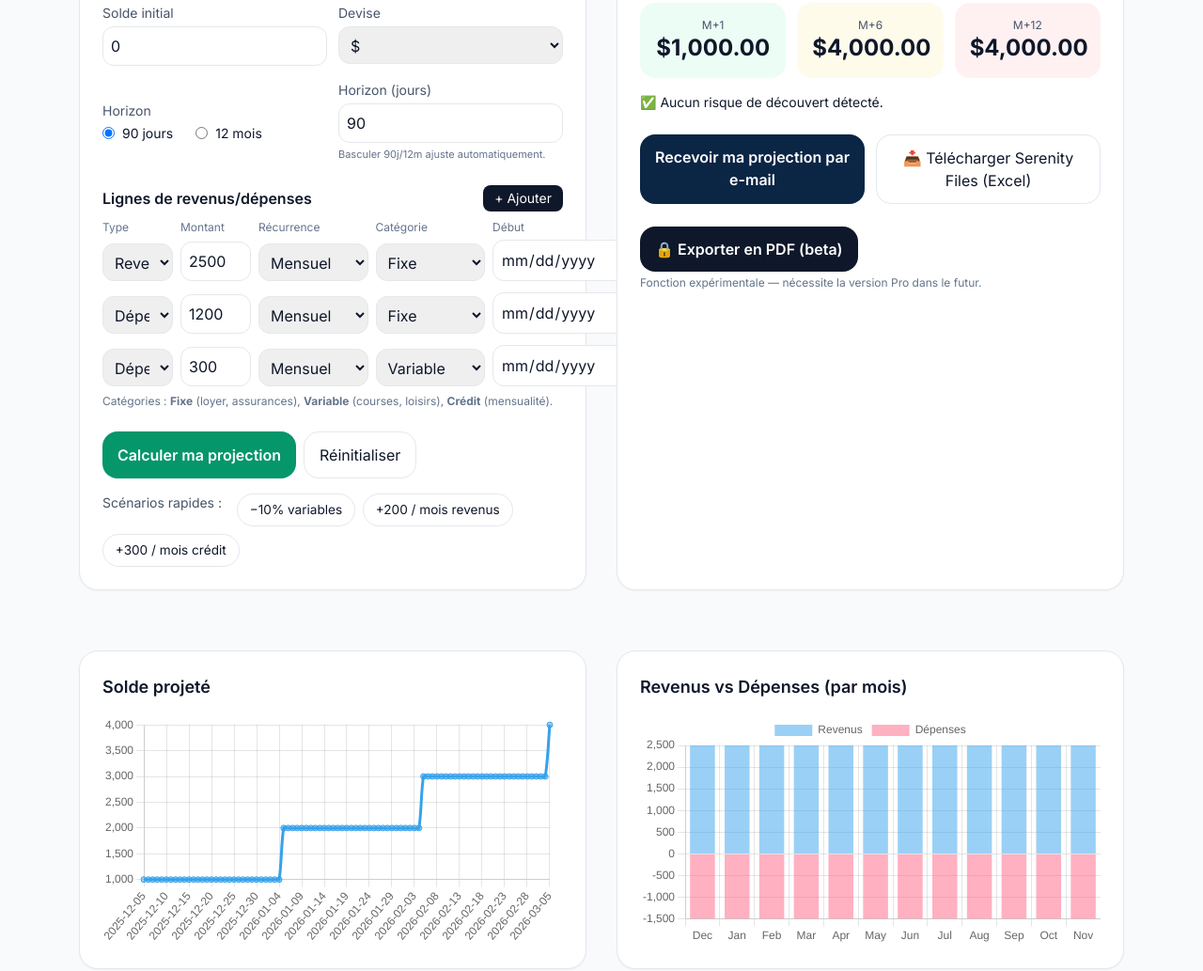
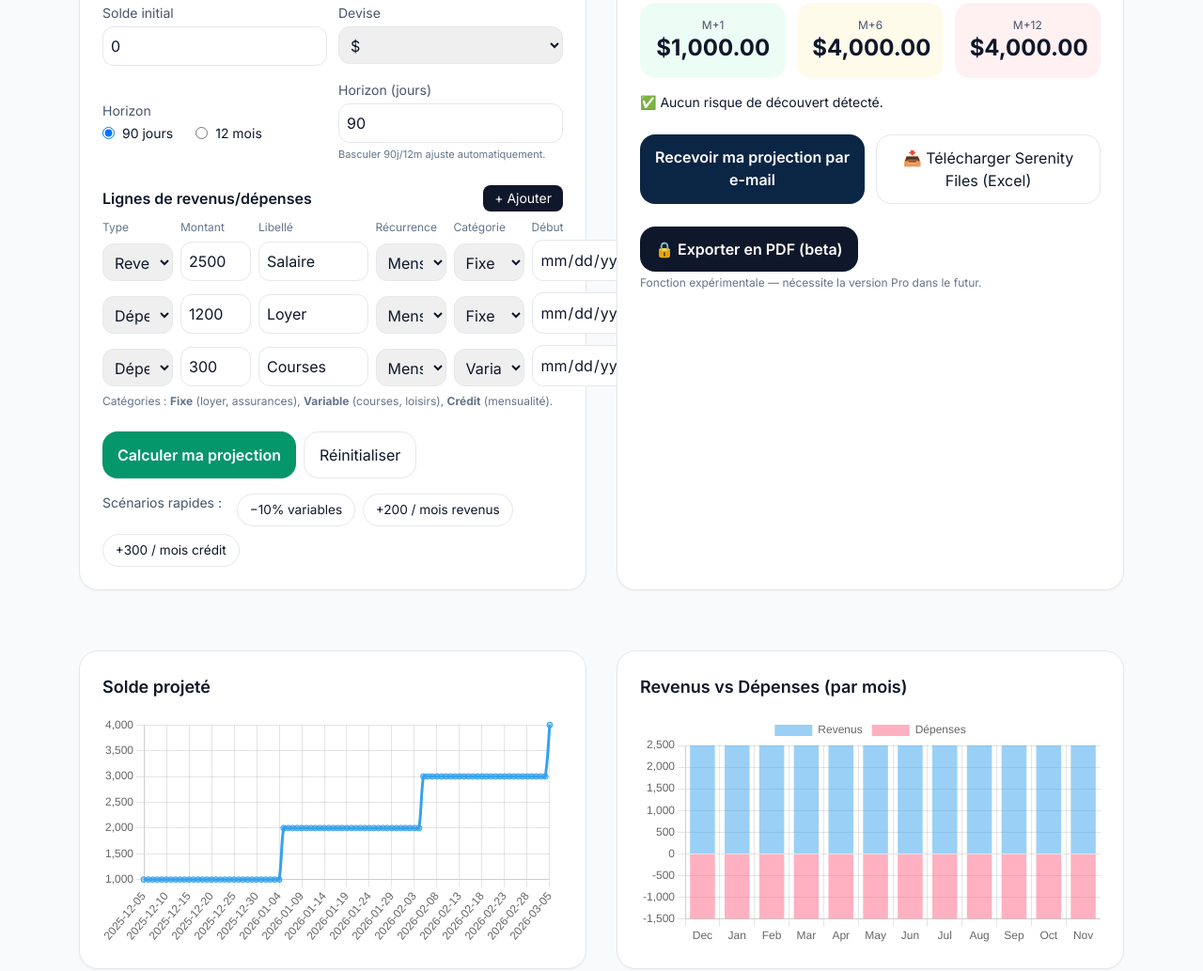
Before and after one commit to error404br/Serenity-Web, a plain HTML site: page Frontend/index.html in a window 1280 px wide. Shown: the part 795-1828 px from the top of the page at 94% size. Drawn offline with nearby package versions, Linux system fonts and the light colour scheme; no server answers.

Commit message:
Refactor input fields and comments for clarity
Updated comments and input fields to include 'Label' for expense rows.

```diff
--- a/Frontend/index.html
+++ b/Frontend/index.html
@@ -73,7 +73,7 @@
     <!-- COLONNE PARAMÈTRES -->
     <div class="card p-6">
 
-      <!-- NOUVEAU: Nom du scénario -->
+      <!-- Nom du scénario -->
       <h2 class="text-xl font-bold mb-2">Nom du scénario</h2>
       <input id="scenarioName" type="text"
              class="w-full border rounded-xl p-2 mb-6"
@@ -117,20 +117,22 @@
           <p class="text-[11px] text-slate-500 mt-1">Basculer 90j/12m ajuste automatiquement.</p>
         </div>
       </div>
+
       <!-- Lignes de revenus/dépenses -->
-
       <div class="mt-6">
         <div class="flex items-center justify-between mb-2">
           <h3 class="font-semibold">Lignes de revenus/dépenses</h3>
           <button id="addRow" class="text-sm px-3 py-1 rounded-lg bg-slate-900 text-white">+ Ajouter</button>
         </div>
 
+        <!-- Header des colonnes -->
         <div class="grid grid-cols-12 gap-2 text-[12px] text-slate-500">
           <div class="col-span-2">Type</div>
           <div class="col-span-2">Montant</div>
-          <div class="col-span-3">Récurrence</div>
-          <div class="col-span-3">Catégorie</div>
-          <div class="col-span-2">Début</div>
+          <div class="col-span-3">Libellé</div>
+          <div class="col-span-2">Récurrence</div>
+          <div class="col-span-2">Catégorie</div>
+          <div class="col-span-1">Début</div>
         </div>
 
         <div id="rows" class="space-y-3 mt-1"></div>
@@ -281,11 +283,10 @@
 
   <!-- SCRIPT PRINCIPAL : LOGIQUE SERENITY WEB -->
   <script>
-
   /* ============================================================
      1 — SHORTCUTS + UTIL
   ============================================================ */
-  const el = s => document.querySelector(s);
+  const el  = s => document.querySelector(s);
   const els = s => Array.from(document.querySelectorAll(s));
 
   const today0 = () => { const d=new Date(); d.setHours(0,0,0,0); return d; };
@@ -302,7 +303,6 @@
   /* ============================================================
      2 — API CONFIG + WAKE
   ============================================================ */
-
   const API_BASE = (() => {
     const host = window.location.hostname;
     if (host === "localhost" || host === "127.0.0.1") return "http://127.0.0.1:8000";
@@ -320,9 +320,8 @@
 
 
   /* ============================================================
-     3 — DYNAMIC ROWS (ENTRIES)
+     3 — DYNAMIC ROWS (ENTRIES) AVEC LIBELLÉ
   ============================================================ */
-
   const rows = el("#rows");
 
   function lineRow(defaults={}) {
@@ -337,7 +336,9 @@
 
       <input class="col-span-2 border rounded-xl p-2 amount" type="number" step="0.01">
 
-      <select class="col-span-3 border rounded-xl p-2 rec">
+      <input class="col-span-3 border rounded-xl p-2 label" type="text" placeholder="Libellé">
+
+      <select class="col-span-2 border rounded-xl p-2 rec">
         <option value="oneoff">Ponctuel</option>
         <option value="weekly">Hebdo</option>
         <option value="monthly" selected>Mensuel</option>
@@ -345,30 +346,31 @@
         <option value="yearly">Annuel</option>
       </select>
 
-      <select class="col-span-3 border rounded-xl p-2 cat">
+      <select class="col-span-2 border rounded-xl p-2 cat">
         <option value="fixed">Fixe</option>
         <option value="variable">Variable</option>
         <option value="credit">Crédit</option>
       </select>
 
-      <div class="col-span-2 flex gap-2">
+      <div class="col-span-1 flex gap-2">
         <input class="border rounded-xl p-2 start flex-1" type="date">
         <button class="btn-del" title="Supprimer">🗑</button>
       </div>
     `;
 
-    if(defaults.type) wrap.querySelector(".type").value = defaults.type;
+    if(defaults.type)   wrap.querySelector(".type").value   = defaults.type;
     if(defaults.amount!=null) wrap.querySelector(".amount").value = defaults.amount;
-    if(defaults.rec) wrap.querySelector(".rec").value = defaults.rec;
-    if(defaults.cat) wrap.querySelector(".cat").value = defaults.cat;
-    if(defaults.start) wrap.querySelector(".start").value = defaults.start;
+    if(defaults.label)  wrap.querySelector(".label").value  = defaults.label;
+    if(defaults.rec)    wrap.querySelector(".rec").value    = defaults.rec;
+    if(defaults.cat)    wrap.querySelector(".cat").value    = defaults.cat;
+    if(defaults.start)  wrap.querySelector(".start").value  = defaults.start;
 
     wrap.querySelector(".btn-del").addEventListener("click", ()=>{
       wrap.remove();
       persistAndCompute();
     });
 
-    wrap.querySelectorAll(".type, .amount, .rec, .cat, .start")
+    wrap.querySelectorAll(".type, .amount, .label, .rec, .cat, .start")
       .forEach(inp=>{
         inp.addEventListener("input", debounce(persistAndCompute,200));
         inp.addEventListener("change", debounce(persistAndCompute,200));
@@ -384,19 +386,19 @@
 
   function collectEntries() {
     return [...rows.children].map(r=>({
-      type: r.querySelector(".type").value,
-      amount: r.querySelector(".amount").value,
-      rec: r.querySelector(".rec").value,
-      cat: r.querySelector(".cat").value,
+      type:  r.querySelector(".type").value,
+      amount:r.querySelector(".amount").value,
+      label: r.querySelector(".label").value,
+      rec:   r.querySelector(".rec").value,
+      cat:   r.querySelector(".cat").value,
       start: r.querySelector(".start").value
     }));
   }
 
 
   /* ============================================================
-     4 — SCÉNARIOS RAPIDES (var, revenu+, crédit+)
+     4 — SCÉNARIOS RAPIDES
   ============================================================ */
-
   let scenario = { varMul:1.0, extraIncome:0, extraCredit:0 };
 
   function applyScenario(entries){
@@ -417,7 +419,8 @@
         amount:scenario.extraIncome,
         rec:"monthly",
         cat:"fixed",
-        start:new Date().toISOString().slice(0,10)
+        start:new Date().toISOString().slice(0,10),
+        label:"Revenu supplémentaire"
       });
     }
 
@@ -427,7 +430,8 @@
         amount:scenario.extraCredit,
         rec:"monthly",
         cat:"credit",
-        start:new Date().toISOString().slice(0,10)
+        start:new Date().toISOString().slice(0,10),
+        label:"Crédit supplémentaire"
       });
     }
 
@@ -443,9 +447,8 @@
 
 
   /* ============================================================
-     5 — CALCUL (LOCAL + API)
+     5 — CALCUL (API + LOCAL)
   ============================================================ */
-
   function buildPayloadForApi(base, cur, modeDays, entries){
     return {
       scenario_name: el("#scenarioName").value,
@@ -474,12 +477,10 @@
     }
   }
 
-  /* ------- CALCUL LOCAL ------- */
-
   function generateEvents(entries, horizonDays){
     const start = today0();
-    const end = addDays(start, horizonDays);
-    const evts = [];
+    const end   = addDays(start, horizonDays);
+    const evts  = [];
 
     for(const e of entries){
       const amt = parseFloat(e.amount||"0");
@@ -491,17 +492,16 @@
       if(d < start) d = new Date(start);
 
       const rec = e.rec||"monthly";
-
       const push = dt => { if(dt<=end) evts.push({date:new Date(dt), delta:sign*amt}); };
 
       if(rec==="oneoff"){ push(d); }
       else {
         while(d<=end){
           push(d);
-          if(rec==="weekly") d.setDate(d.getDate()+7);
-          else if(rec==="monthly") d.setMonth(d.getMonth()+1);
+          if(rec==="weekly")      d.setDate(d.getDate()+7);
+          else if(rec==="monthly")   d.setMonth(d.getMonth()+1);
           else if(rec==="quarterly") d.setMonth(d.getMonth()+3);
-          else if(rec==="yearly") d.setFullYear(d.getFullYear()+1);
+          else if(rec==="yearly")    d.setFullYear(d.getFullYear()+1);
         }
       }
     }
@@ -512,8 +512,8 @@
 
   function projectDaily(base, entries, horizonDays){
     const start = today0();
-    const evts = generateEvents(entries, horizonDays);
-    const out = [];
+    const evts  = generateEvents(entries, horizonDays);
+    const out   = [];
     let bal = base, i = 0;
 
     for(let d=0; d<=horizonDays; d++){
@@ -532,12 +532,12 @@
     const start = today0();
     const labels = [];
     const income = [];
-    const expense = [];
+    const expense= [];
     let d = new Date(start.getFullYear(), start.getMonth(), 1);
 
     for(let m=0; m<12; m++){
       const monthStart = new Date(d.getFullYear(), d.getMonth(), 1);
-      const monthEnd = new Date(d.getFullYear(), d.getMonth()+1, 0);
+      const monthEnd   = new Date(d.getFullYear(), d.getMonth()+1, 0);
 
       let inc=0, exp=0;
 
@@ -547,7 +547,7 @@
 
         const rec = e.rec||"monthly";
         const typ = e.type;
-        const st = e.start ? new Date(e.start) : start;
+        const st  = e.start ? new Date(e.start) : start;
         st.setHours(0,0,0,0);
 
         let add = 0;
@@ -601,14 +601,14 @@
 
       if(e.type==="income") inc += mAmt;
       else {
-        if(e.cat==="fixed") fix += mAmt;
+        if(e.cat==="fixed")  fix  += mAmt;
         else if(e.cat==="credit") cred += mAmt;
         else vari += mAmt;
       }
     }
 
     const totalExp = fix + vari + cred;
-    const reste = inc - totalExp;
+    const reste    = inc - totalExp;
 
     return {
       inc,
@@ -624,9 +624,8 @@
 
 
   /* ============================================================
-     6 — RENDER CHARTS
+     6 — CHARTS
   ============================================================ */
-
   let lineChart, barsChart;
 
   function renderLine(curve){
@@ -639,9 +638,7 @@
       type:"line",
       data:{
         labels,
-        datasets:[
-          { label:"Solde projeté", data:values, tension:0.3 }
-        ]
+        datasets:[ { label:"Solde projeté", data:values, tension:0.3 } ]
       },
       options:{
         plugins:{ legend:{display:false} },
@@ -671,12 +668,10 @@
 
 
   /* ============================================================
-     7 — EXPORT PDF (payload complet pour l’API existante)
+     7 — EXPORT PDF (payload complet)
   ============================================================ */
-
-  // Calcule un score global à partir des KPI (même logique que côté API)
   function computeScoreFromKpis(k) {
-    const revenus = k.inc || 0;
+    const revenus      = k.inc || 0;
     const taux_epargne = revenus > 0 ? Math.max(revenus - k.totalExp, 0) / revenus : 0;
     const taux_charges = revenus > 0 ? (k.fix / revenus) : 0;
     const taux_dette   = revenus > 0 ? (k.cred / revenus) : 0;
@@ -701,16 +696,14 @@
     return { score, level, message, ratios: { taux_epargne, taux_charges, taux_dette } };
   }
 
-  // Répartition par catégorie à partir des KPI
   function breakdownByCategoryFromKpis(k){
     return [
-      { label: "Fixe",     amount: Number((k.fix || 0).toFixed(2)) },
+      { label: "Fixe",     amount: Number((k.fix  || 0).toFixed(2)) },
       { label: "Variable", amount: Number((k.vari || 0).toFixed(2)) },
       { label: "Crédit",   amount: Number((k.cred || 0).toFixed(2)) }
     ];
   }
 
-  // Répartition par récurrence à partir des entrées
   function breakdownByRecurring(entries){
     const sum = { "Mensuel":0, "Hebdo":0, "Ponctuel":0, "Trimestriel":0, "Annuel":0 };
 
@@ -742,24 +735,20 @@
     ];
   }
 
-  // Conseils simples pour la page 2 du PDF
   function buildTipsForPdf(scorePack, k, cur){
     const tips = [];
     const revenus = k.inc || 0;
 
-    // 1) Atteindre 20 % d’épargne
     const need20 = Math.max(0, 0.20*revenus - Math.max(revenus - k.totalExp, 0));
     if (need20 > 0) {
       tips.push(`Augmente l’épargne mensuelle d’environ ${cur}${need20.toFixed(2)} pour viser 20 %.`);
     }
 
-    // 2) Charges fixes sous 50 %
     const overFix = k.fix - 0.50*revenus;
     if (overFix > 0) {
       tips.push(`Réduis les charges fixes d’environ ${cur}${overFix.toFixed(2)} pour repasser sous 50 % des revenus.`);
     }
 
-    // 3) Crédit sous 20 %
     const overDebt = k.cred - 0.20*revenus;
     if (overDebt > 0) {
       tips.push(`Négocie ou solde environ ${cur}${overDebt.toFixed(2)} de mensualités pour revenir sous 20 % de crédit.`);
@@ -771,7 +760,6 @@
     return tips;
   }
 
-  // Payload complet attendu par l’API /api/export-pdf (meta, summary, breakdown…)
   function buildExportPayload({ base, cur, modeDays, entries, curve, k, scenarioName }){
     const idx = d => Math.min(d, curve.length-1);
 
@@ -805,14 +793,14 @@
         solde: Number((k.inc - k.totalExp).toFixed(2)),
         ratios: scorePack.ratios,
         kpi: {
-          debt_pct: Number(((k.inc>0 ? (k.cred/k.inc)*100 : 0)).toFixed(1)),
-          reste_a_vivre: Number((k.reste   || 0).toFixed(2)),
-          save_pct:      Number((k.savePct || 0).toFixed(1)),
-          inc:           Number((k.inc     || 0).toFixed(2)),
-          fix:           Number((k.fix     || 0).toFixed(2)),
-          vari:          Number((k.vari    || 0).toFixed(2)),
-          cred:          Number((k.cred    || 0).toFixed(2)),
-          total_exp:     Number((k.totalExp|| 0).toFixed(2))
+          debt_pct:     Number(((k.inc>0 ? (k.cred/k.inc)*100 : 0)).toFixed(1)),
+          reste_a_vivre:Number((k.reste   || 0).toFixed(2)),
+          save_pct:     Number((k.savePct || 0).toFixed(1)),
+          inc:          Number((k.inc     || 0).toFixed(2)),
+          fix:          Number((k.fix     || 0).toFixed(2)),
+          vari:         Number((k.vari    || 0).toFixed(2)),
+          cred:         Number((k.cred    || 0).toFixed(2)),
+          total_exp:    Number((k.totalExp|| 0).toFixed(2))
         }
       },
       milestones,
@@ -826,11 +814,10 @@
     };
   }
 
-  // Appel API + téléchargement du PDF
   async function exportPdf(){
     try{
-      const base = parseFloat(el("#base").value || "0") || 0;
-      const cur = el("#currency").value || "$";
+      const base   = parseFloat(el("#base").value || "0") || 0;
+      const cur    = el("#currency").value || "$";
       const modeDays = el("#mode365").checked ? 365 : 90;
       const scenarioName = el("#scenarioName").value || "Budget actuel";
 
@@ -865,7 +852,6 @@
     }
   }
 
-  // Bind du bouton Export PDF (une seule fois)
   const exportBtn = el("#exportPdf");
   if (exportBtn) {
     exportBtn.addEventListener("click", exportPdf);
@@ -875,7 +861,6 @@
   /* ============================================================
      8 — PERSISTENCE LOCALSTORAGE
   ============================================================ */
-
   const LS_KEY = "serenityweb_state_v2";
 
   function saveState(state){
@@ -892,25 +877,24 @@
 
 
   /* ============================================================
-     9 — COMPUTE (FUSION API + LOCAL)
+     9 — COMPUTE GLOBAL
   ============================================================ */
-
   async function computeAll(){
 
     const scenarioName = el("#scenarioName").value;
-    const base = parseFloat(el("#base").value||"0")||0;
-    const cur = el("#currency").value||"$";
+    const base   = parseFloat(el("#base").value||"0")||0;
+    const cur    = el("#currency").value||"$";
     const modeDays = el("#mode365").checked ? 365 : 90;
 
     const rawEntries = collectEntries();
-    const entries = applyScenario(rawEntries);
+    const entries    = applyScenario(rawEntries);
 
     let result = await computeViaApi(base, cur, modeDays, entries);
 
     if(!result){
       const curve = projectDaily(base, entries, modeDays);
-      const k = monthlyKpis(entries);
-      const mt = monthlyTotals(entries);
+      const k     = monthlyKpis(entries);
+      const mt    = monthlyTotals(entries);
 
       result = {
         curve: curve.map(p=>({
@@ -918,29 +902,29 @@
           balance:p.balance
         })),
         kpi: {
-          debt_pct: k.debtPct,
-          reste_a_vivre: k.reste,
-          save_pct: k.savePct,
-          inc: k.inc,
-          fix: k.fix,
-          vari: k.vari,
-          cred: k.cred,
-          total_exp: k.totalExp
+          debt_pct:     k.debtPct,
+          reste_a_vivre:k.reste,
+          save_pct:     k.savePct,
+          inc:          k.inc,
+          fix:          k.fix,
+          vari:         k.vari,
+          cred:         k.cred,
+          total_exp:    k.totalExp
         },
         monthly_totals: mt,
       };
     }
 
     const curve = result.curve;
-    const k = result.kpi;
+    const k     = result.kpi;
 
     el("#kpiDebt").textContent = `${k.debt_pct.toFixed(1)}%`;
-    el("#kpiRav").textContent = fmtMoney(k.reste_a_vivre, cur);
+    el("#kpiRav").textContent  = fmtMoney(k.reste_a_vivre, cur);
     el("#kpiSave").textContent = `${k.save_pct.toFixed(1)}%`;
 
-    function idx(d){ return Math.min(d, curve.length-1); }
+    const idx = d => Math.min(d, curve.length-1);
 
-    el("#m1").textContent  = fmtMoney(curve[idx(30)].balance, cur);
+    el("#m1").textContent  = fmtMoney(curve[idx(30)].balance,  cur);
     el("#m6").textContent  = fmtMoney(curve[idx(180)].balance, cur);
     el("#m12").textContent = fmtMoney(curve[idx(365)].balance, cur);
 
@@ -997,9 +981,8 @@ Merci !`
 
 
   /* ============================================================
-     10 — INIT + ÉVÉNEMENTS
+     10 — INIT + EVENTS
   ============================================================ */
-
   el("#compute").onclick = computeAll;
   el("#resetScn").onclick = ()=>{
     scenario = { varMul:1, extraIncome:0, extraCredit:0 };
@@ -1010,8 +993,8 @@ Merci !`
   els(".chip").forEach(btn=>{
     btn.onclick = ()=>{
       const t = btn.dataset.scn;
-      if(t==="var-10") scenario.varMul = (scenario.varMul===0.9 ? 1 : 0.9);
-      if(t==="rev+200") scenario.extraIncome = (scenario.extraIncome===200 ? 0 : 200);
+      if(t==="var-10")   scenario.varMul      = (scenario.varMul===0.9 ? 1 : 0.9);
+      if(t==="rev+200")  scenario.extraIncome = (scenario.extraIncome===200 ? 0 : 200);
       if(t==="cred+300") scenario.extraCredit = (scenario.extraCredit===300 ? 0 : 300);
       persistAndCompute();
     };
@@ -1019,27 +1002,26 @@ Merci !`
 
   function persistAndCompute(){ computeAll(); }
 
-  /* INIT */
   (async function init(){
     wakeApi();
 
     const st = loadState();
     if(st){
       el("#scenarioName").value = st.scenarioName || "Budget actuel";
-      el("#base").value = st.base ?? 0;
-      el("#currency").value = st.currency || "$";
+      el("#base").value         = st.base ?? 0;
+      el("#currency").value     = st.currency || "$";
 
       el("#mode365").checked = !!st.mode365;
-      el("#mode90").checked = !st.mode365;
+      el("#mode90").checked  = !st.mode365;
 
       scenario = st.scenario || scenario;
 
       (st.rows || []).forEach(r => rows.appendChild(lineRow(r)));
     }
     else {
-      rows.appendChild(lineRow({ type:"income", amount:2500, rec:"monthly", cat:"fixed" }));
-      rows.appendChild(lineRow({ type:"expense", amount:1200, rec:"monthly", cat:"fixed" }));
-      rows.appendChild(lineRow({ type:"expense", amount:300, rec:"monthly", cat:"variable" }));
+      rows.appendChild(lineRow({ type:"income", amount:2500, rec:"monthly", cat:"fixed",  label:"Salaire" }));
+      rows.appendChild(lineRow({ type:"expense", amount:1200, rec:"monthly", cat:"fixed",  label:"Loyer" }));
+      rows.appendChild(lineRow({ type:"expense", amount:300,  rec:"monthly", cat:"variable",label:"Courses" }));
     }
 
     setActiveChip();
@@ -1047,6 +1029,5 @@ Merci !`
   })();
 
   </script>
-
 </body>
 </html>
```
